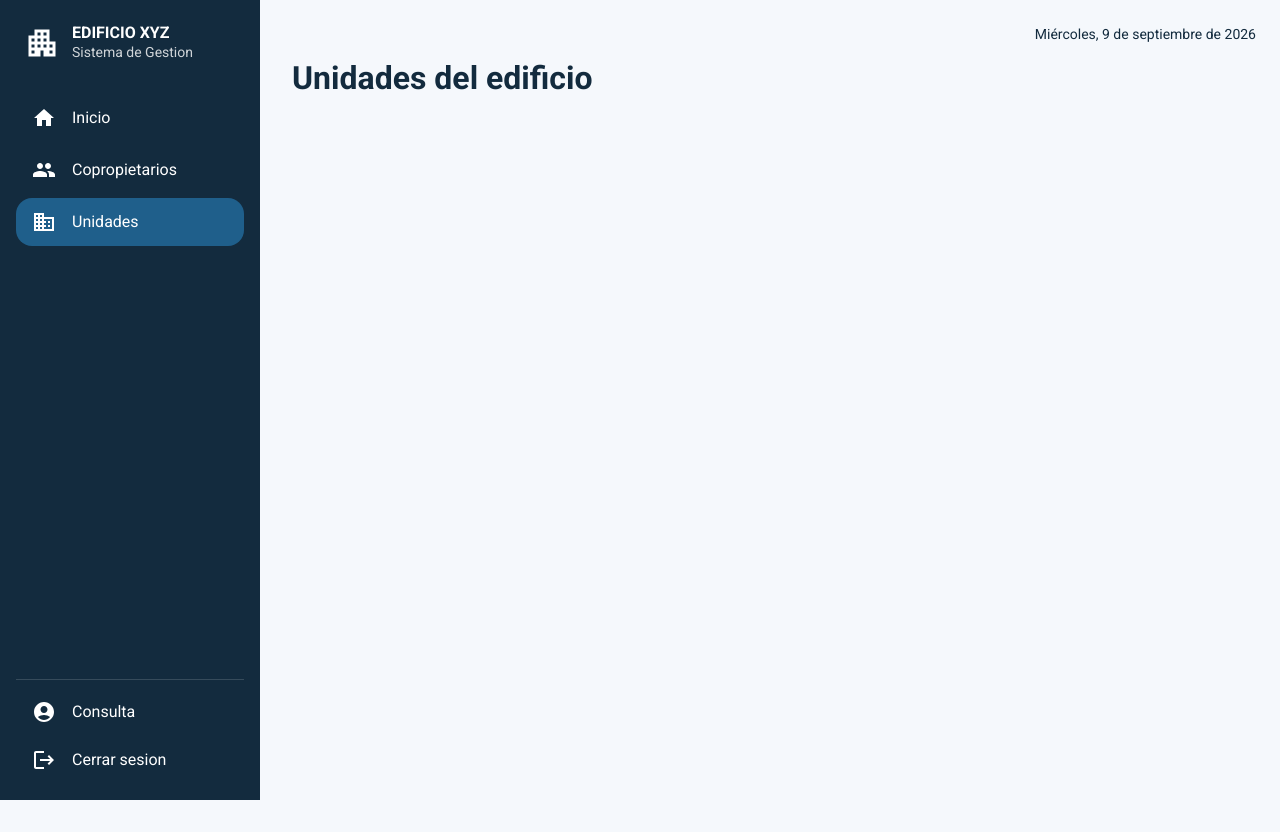
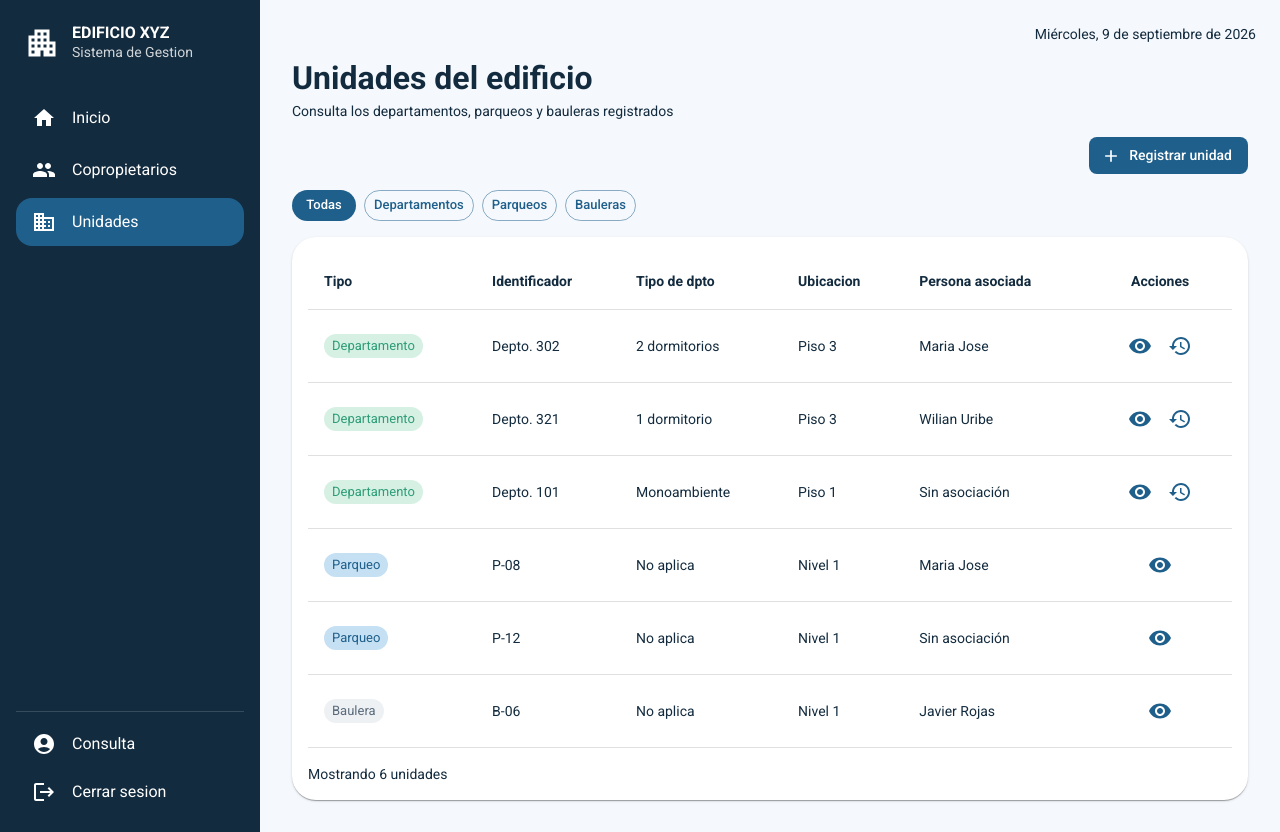
Before and after one commit to 201806081-design/Nexa-edificio-xyz, a React (Vite) app in the folder frontend/: page /unidades in a window 1280 px wide. Before the commit the page ends 800 px from the top, so only its background shows below. Built offline with nearby package versions, Linux system fonts and the light colour scheme; sample sign-in values are in the browser's storage.

Commit message:
feat(unidades): listado con filtro por tipo

```diff
--- a/frontend/src/pages/Unidades/Unidades.jsx
+++ b/frontend/src/pages/Unidades/Unidades.jsx
@@ -1,11 +1,167 @@
-import { Typography } from '@mui/material';
+import { useState } from 'react';
+import {
+    Box, Typography, Table, TableHead, TableBody, TableRow, TableCell,
+    Button, Chip, Paper, IconButton, Divider, Alert,
+} from '@mui/material';
+import AddIcon from '@mui/icons-material/Add';
+import VisibilityIcon from '@mui/icons-material/Visibility';
+import HistoryIcon from '@mui/icons-material/History';
+import ApartmentIcon from '@mui/icons-material/Apartment';
+import PlaceIcon from '@mui/icons-material/Place';
+import PersonIcon from '@mui/icons-material/Person';
+import { useNavigate, useLocation } from 'react-router-dom';
 import DashboardLayout from '../../layouts/DashboardLayout';
+import { UNIDADES_MOCK } from '../../constants/unidadesMock';
+import { COPROPIETARIOS_MOCK, nombreCompleto } from '../../constants/copropietariosMock';
 
-// Placeholder: se completa en el commit 3 (listado con filtro por tipo).
+const PESTANAS = ['Todas', 'Departamentos', 'Parqueos', 'Bauleras'];
+const PESTANA_A_TIPO = { Departamentos: 'Departamento', Parqueos: 'Parqueo', Bauleras: 'Baulera' };
+
+// Color del chip segun el tipo de unidad
+function chipSx(tipo) {
+    if (tipo === 'Departamento') return { bgcolor: '#D6F0E4', color: '#2E9D78' };
+    if (tipo === 'Parqueo') return { bgcolor: '#C5E0F2', color: '#1F5F8B' };
+    return { bgcolor: '#EEF1F4', color: '#5A6B7B' }; // Baulera
+}
+
+const tipoDepto = (u) => (u.tipo === 'Departamento' ? u.tipoDepartamento : 'No aplica');
+const ubicacion = (u) => (u.tipo === 'Departamento' ? `Piso ${u.piso}` : u.nivel);
+
+// Nombre del copropietario asociado (o texto por defecto si no tiene)
+function personaAsociada(personaId) {
+    const p = COPROPIETARIOS_MOCK.find((c) => c.id === personaId);
+    return p ? nombreCompleto(p) : 'Sin asociación';
+}
+
 export default function Unidades() {
+    const navigate = useNavigate();
+    const location = useLocation();
+    const mensaje = location.state?.mensaje; // alerta tras registrar
+    const [pestana, setPestana] = useState('Todas');
+
+    const unidades = pestana === 'Todas'
+        ? UNIDADES_MOCK
+        : UNIDADES_MOCK.filter((u) => u.tipo === PESTANA_A_TIPO[pestana]);
+
+    const verHistorial = (id) => navigate(`/unidades/historial?departamento=${id}`);
+    const verDetalle = (id) => navigate(`/unidades/${id}`);
+
     return (
         <DashboardLayout>
-            <Typography variant="h1" sx={{ fontSize: '2rem' }}>Unidades del edificio</Typography>
+            <Typography variant="h1" sx={{ fontSize: '2rem', mb: 0.5 }}>
+                Unidades del edificio
+            </Typography>
+            <Typography variant="body2" color="text.secondary" sx={{ mb: 2 }}>
+                Consulta los departamentos, parqueos y bauleras registrados
+            </Typography>
+
+            <Box sx={{ display: 'flex', justifyContent: { xs: 'stretch', md: 'flex-end' }, mb: 2 }}>
+                <Button
+                    variant="contained"
+                    startIcon={<AddIcon />}
+                    onClick={() => navigate('/unidades/registrar')}
+                    sx={{ width: { xs: '100%', md: 'auto' } }}
+                >
+                    Registrar unidad
+                </Button>
+            </Box>
+
+            {mensaje && <Alert severity="success" sx={{ mb: 2 }}>{mensaje}</Alert>}
+
+            {/* Pestañas de filtro por tipo */}
+            <Box sx={{ display: 'flex', gap: 1, flexWrap: 'wrap', mb: 2 }}>
+                {PESTANAS.map((p) => (
+                    <Button
+                        key={p}
+                        onClick={() => setPestana(p)}
+                        variant={pestana === p ? 'contained' : 'outlined'}
+                        size="small"
+                        sx={{ borderRadius: 999, textTransform: 'none' }}
+                    >
+                        {p}
+                    </Button>
+                ))}
+            </Box>
+
+            {/* VISTA ESCRITORIO: tabla */}
+            <Paper sx={{ p: 2, borderRadius: 3, display: { xs: 'none', md: 'block' } }}>
+                <Table>
+                    <TableHead>
+                        <TableRow>
+                            <TableCell><strong>Tipo</strong></TableCell>
+                            <TableCell><strong>Identificador</strong></TableCell>
+                            <TableCell><strong>Tipo de dpto</strong></TableCell>
+                            <TableCell><strong>Ubicacion</strong></TableCell>
+                            <TableCell><strong>Persona asociada</strong></TableCell>
+                            <TableCell align="center"><strong>Acciones</strong></TableCell>
+                        </TableRow>
+                    </TableHead>
+                    <TableBody>
+                        {unidades.map((u) => (
+                            <TableRow key={u.id}>
+                                <TableCell><Chip label={u.tipo} size="small" sx={chipSx(u.tipo)} /></TableCell>
+                                <TableCell>{u.identificador}</TableCell>
+                                <TableCell>{tipoDepto(u)}</TableCell>
+                                <TableCell>{ubicacion(u)}</TableCell>
+                                <TableCell>{personaAsociada(u.personaId)}</TableCell>
+                                <TableCell align="center">
+                                    <IconButton color="primary" onClick={() => verDetalle(u.id)}>
+                                        <VisibilityIcon />
+                                    </IconButton>
+                                    {u.tipo === 'Departamento' && (
+                                        <IconButton color="primary" onClick={() => verHistorial(u.id)} title="Ver historial de ocupantes">
+                                            <HistoryIcon />
+                                        </IconButton>
+                                    )}
+                                </TableCell>
+                            </TableRow>
+                        ))}
+                    </TableBody>
+                </Table>
+                <Typography variant="body2" color="text.secondary" sx={{ mt: 2 }}>
+                    Mostrando {unidades.length} unidades
+                </Typography>
+            </Paper>
+
+            {/* VISTA MOVIL: tarjetas */}
+            <Box sx={{ display: { xs: 'block', md: 'none' } }}>
+                {unidades.map((u) => (
+                    <Paper key={u.id} sx={{ p: 2, borderRadius: 3, mb: 2 }}>
+                        <Box sx={{ display: 'flex', justifyContent: 'space-between', alignItems: 'center', mb: 1 }}>
+                            <Typography sx={{ fontWeight: 700 }}>{u.identificador}</Typography>
+                            <Chip label={u.tipo} size="small" sx={chipSx(u.tipo)} />
+                        </Box>
+                        {u.tipo === 'Departamento' && (
+                            <Box sx={{ display: 'flex', alignItems: 'center', gap: 1, mb: 0.5, color: 'text.secondary' }}>
+                                <ApartmentIcon fontSize="small" color="primary" />
+                                <Typography variant="body2">{u.tipoDepartamento}</Typography>
+                            </Box>
+                        )}
+                        <Box sx={{ display: 'flex', alignItems: 'center', gap: 1, mb: 0.5, color: 'text.secondary' }}>
+                            <PlaceIcon fontSize="small" color="primary" />
+                            <Typography variant="body2">{ubicacion(u)}</Typography>
+                        </Box>
+                        <Box sx={{ display: 'flex', alignItems: 'center', gap: 1, mb: 1, color: 'text.secondary' }}>
+                            <PersonIcon fontSize="small" color="primary" />
+                            <Typography variant="body2">{personaAsociada(u.personaId)}</Typography>
+                        </Box>
+                        <Divider sx={{ mb: 1 }} />
+                        <Box sx={{ display: 'flex', justifyContent: 'center', gap: 3 }}>
+                            <IconButton color="primary" onClick={() => verDetalle(u.id)}>
+                                <VisibilityIcon />
+                            </IconButton>
+                            {u.tipo === 'Departamento' && (
+                                <IconButton color="primary" onClick={() => verHistorial(u.id)} title="Ver historial de ocupantes">
+                                    <HistoryIcon />
+                                </IconButton>
+                            )}
+                        </Box>
+                    </Paper>
+                ))}
+                <Typography variant="body2" color="text.secondary">
+                    Mostrando {unidades.length} unidades
+                </Typography>
+            </Box>
         </DashboardLayout>
     );
 }
```
